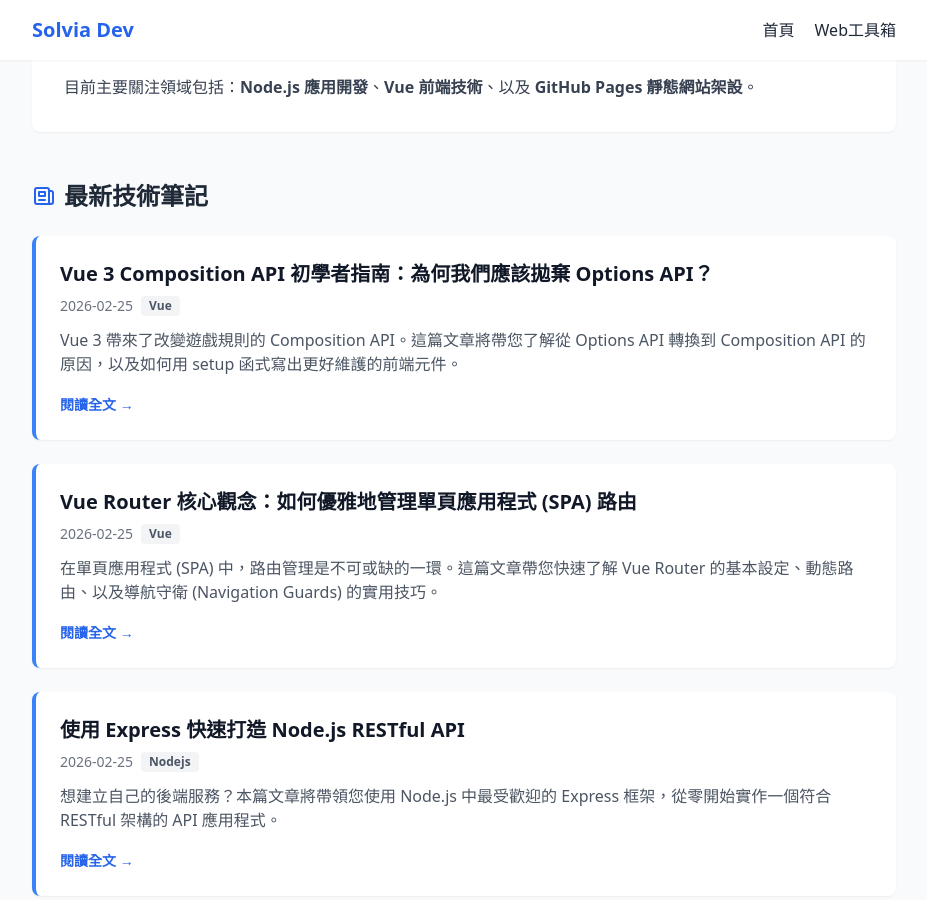
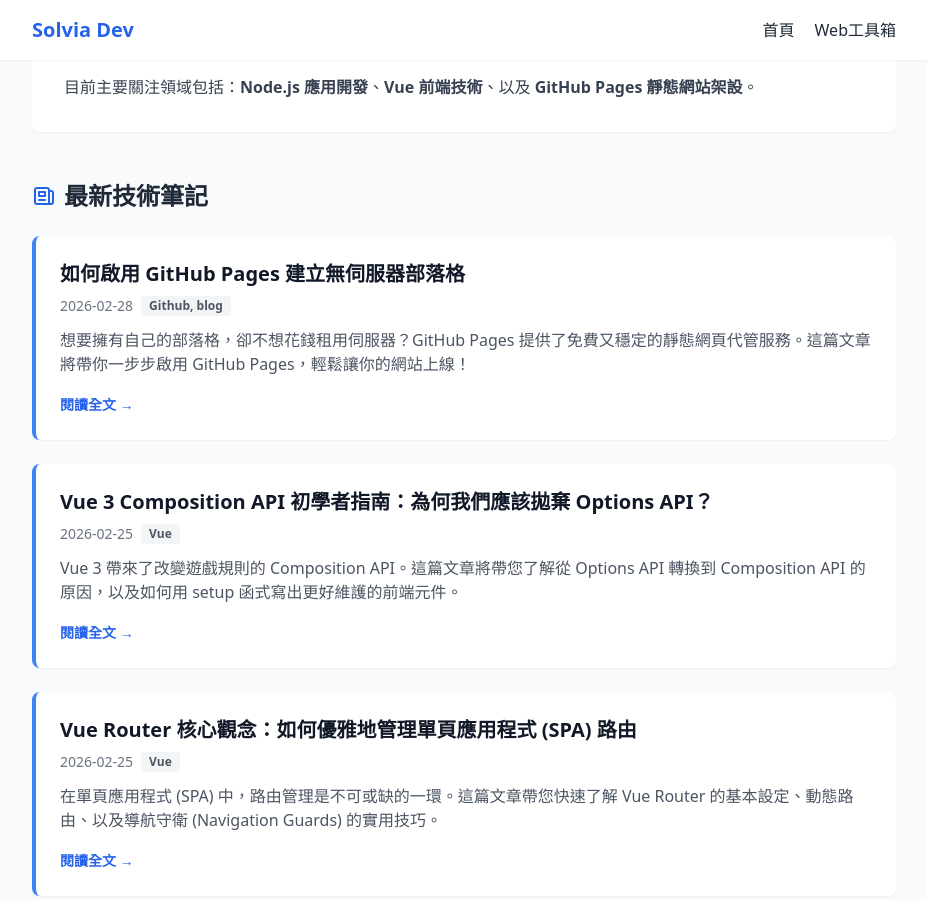
Before and after one commit to solvia-dev/solvia-dev.github.io, a Jekyll site: the page built from index.html, in a window 1280 px wide and 900 px high, scrolled down 348 px. Shown: the whole window, without its empty margins (176-1103 px from the left). Built offline with Jekyll 4.4.1, drawn with Linux system fonts in a browser that asks for light colours; nearby versions of some CDN libraries; some of the changed lines change nothing that is shown.

Commit message:
新增blog文章

````diff
--- a/_config.yml
+++ b/_config.yml
@@ -15,3 +15,6 @@ collections:
     output: true
 
 categories_dir: categories
+
+# Server settings
+port: 4001
--- /dev/null
+++ b/_posts/2026-02-28-how-to-enable-github-pages.md
@@ -0,0 +1,61 @@
+---
+layout: post
+title: "如何啟用 GitHub Pages 建立無伺服器部落格"
+date: 2026-02-28
+categories: [github, blog]
+summary: "想要擁有自己的部落格，卻不想花錢租用伺服器？GitHub Pages 提供了免費又穩定的靜態網頁代管服務。這篇文章將帶你一步步啟用 GitHub Pages，輕鬆讓你的網站上線！"
+---
+
+想要擁有一個專屬的個人部落格或技術筆記網站，又不想花費心力與金錢去維護伺服器嗎？**GitHub Pages** 絕對是軟體開發者與技術寫作者的首選！
+
+GitHub Pages 是 GitHub 提供的一項靜態網站代管服務，你只需要將 HTML、CSS、JavaScript 或是像 Jekyll、Hugo 這類靜態網站產生器 (Static Site Generator) 的原始碼推送到 GitHub，就能免費將其轉換為公開的網站。
+
+這篇文章將帶你了解如何從零開始啟用 GitHub Pages。
+
+## 第一步：建立新的 Repository (儲存庫)
+
+1. 登入你的 GitHub 帳號。
+2. 點擊右上角的 `+` 號，選擇 **New repository**。
+3. **重要命名規則**：如果你希望你的網站網址是 `https://<你的帳號>.github.io`，請務必將 Repository 命名為 **`<你的帳號>.github.io`**（例如：`solvia-dev.github.io`）。
+4. 將儲存庫設為 **Public** (公開)。GitHub Pages 免費版必須公開原始碼。
+5. 點擊 **Create repository**。
+
+## 第二步：上傳你的網站程式碼
+
+如果你只是想測試，可以先建立一個簡單的 `index.html`：
+
+```html
+<!DOCTYPE html>
+<html>
+<head>
+    <title>我的第一個 GitHub Pages</title>
+</head>
+<body>
+    <h1>Hello, GitHub Pages!</h1>
+    <p>這是我用 GitHub Pages 架設的網站。</p>
+</body>
+</html>
+```
+
+使用 Git 指令或是直接透過 GitHub 網頁介面，將這個檔案 push 到你剛剛建立的儲存庫的 `main`（或 `master`）分支上。
+
+如果是使用 Jekyll（像本站一樣），則是將 `_config.yml`、`_posts` 等相關檔案與資料夾推送到 GitHub。
+
+## 第三步：前往 Settings 啟用 GitHub Pages
+
+1. 在你的 Repository 頁面上，點擊上方的 **Settings** 頁籤。
+2. 在左側選單中找到並點擊 **Pages**。
+3. 在 **Build and deployment** 區塊中：
+    - **Source**: 選擇 `Deploy from a branch`。
+    - **Branch**: 選擇你的主要分支（通常是 `main` 或 `master`），資料夾請維持預設的 `/ (root)`（除非你有將網站檔案放進特定資料夾如 `docs`）。
+4. 點擊 **Save** 儲存設定。
+
+## 第四步：等待部署與瀏覽你的網站
+
+儲存設定後，GitHub Actions 會自動開始建立並部署你的網站。這通常需要幾分鐘的時間。
+
+你可以在 Repository 上方的 **Actions** 頁籤中查看部署進度。一旦顯示綠色勾勾完成，你就可以在瀏覽器中輸入你的網址：
+
+`https://<你的帳號>.github.io/`
+
+恭喜你！你的網站已經成功上線，全世界都可以造訪了！有了 GitHub Pages，你就能專注在內容創作與版面設計，把基礎設施的瑣事全部交給 GitHub 就好。
````
Also changed, not shown: 8 other files.
